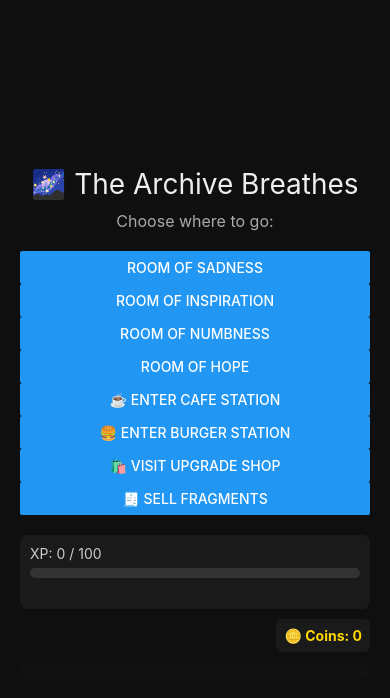
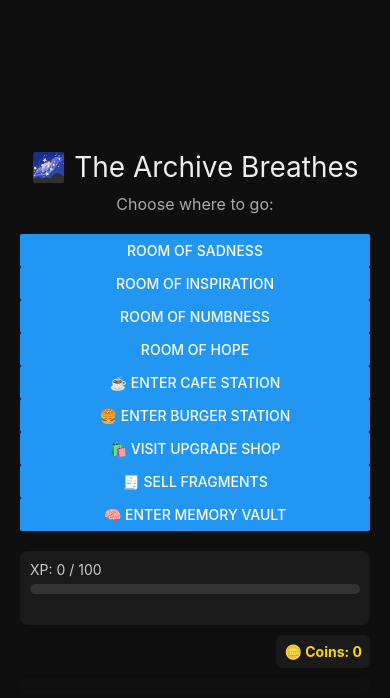
Before and after one commit to Tismejuno/TheArchiveBreathes, a React Native app: screen / in a window 390 px wide. Both pictures are taken after a click on the button "LOG IN". Shown: the top 698 px of the page. Built offline with nearby package versions, Linux system fonts and the light colour scheme.

Commit message:
Update TheArchiveHub.tsx

```diff
--- a/main/TheArchiveHub.tsx
+++ b/main/TheArchiveHub.tsx
@@ -5,6 +5,7 @@ import CafeStation from '../app/jobs/CafeStation';
 import BurgerStation from '../app/jobs/BurgerStation';
 import UpgradeShop from '../app/stations/UpgradeShop';
 import ShopStation from '../app/stations/ShopStation';
+import MemoryVault from '../app/stations/MemoryVault';
 import XPTracker from '../app/XPTracker';
 import CurrencyEngine from '../app/CurrencyEngine';
 import AmbientEngine from '../app/AmbientEngine';
@@ -25,7 +26,7 @@ export default function TheArchiveHub() {
   const handleServe = (entry: string, earnedXp: number) => {
     setJournal((prev) => [...prev, entry]);
     setXp((prev) => prev + earnedXp);
-    setCoins((prev) => prev + Math.floor(earnedXp / 2)); // 1 coin per 2 XP
+    setCoins((prev) => prev + Math.floor(earnedXp / 2));
   };
 
   const handlePurchase = (item: string, cost: number) => {
@@ -37,6 +38,10 @@ export default function TheArchiveHub() {
   const handleSell = (entry: string, coinsEarned: number) => {
     setCoins((prev) => prev + coinsEarned);
     setJournal((prev) => [...prev, `Sold fragment: ${entry}`]);
+  };
+
+  const handleRemix = (entry: string) => {
+    setJournal((prev) => [...prev, entry]);
   };
 
   const level = Math.floor(xp / 100) + 1;
@@ -54,6 +59,7 @@ export default function TheArchiveHub() {
           <Button title="🍔 Enter Burger Station" onPress={() => setCurrentView('Burger')} />
           <Button title="🛍️ Visit Upgrade Shop" onPress={() => setCurrentView('Shop')} />
           <Button title="🧾 Sell Fragments" onPress={() => setCurrentView('Sell')} />
+          <Button title="🧠 Enter Memory Vault" onPress={() => setCurrentView('Vault')} />
           <XPTracker xp={xp} level={level} />
           <CurrencyEngine coins={coins} />
           <AmbientEngine upgrades={upgrades} />
@@ -66,6 +72,8 @@ export default function TheArchiveHub() {
         <UpgradeShop coins={coins} onPurchase={handlePurchase} />
       ) : currentView === 'Sell' ? (
         <ShopStation journalEntries={journal} onSell={handleSell} />
+      ) : currentView === 'Vault' ? (
+        <MemoryVault journalEntries={journal} onRemix={handleRemix} />
       ) : (
         <RoomLoader
           emotion={currentView}
```
